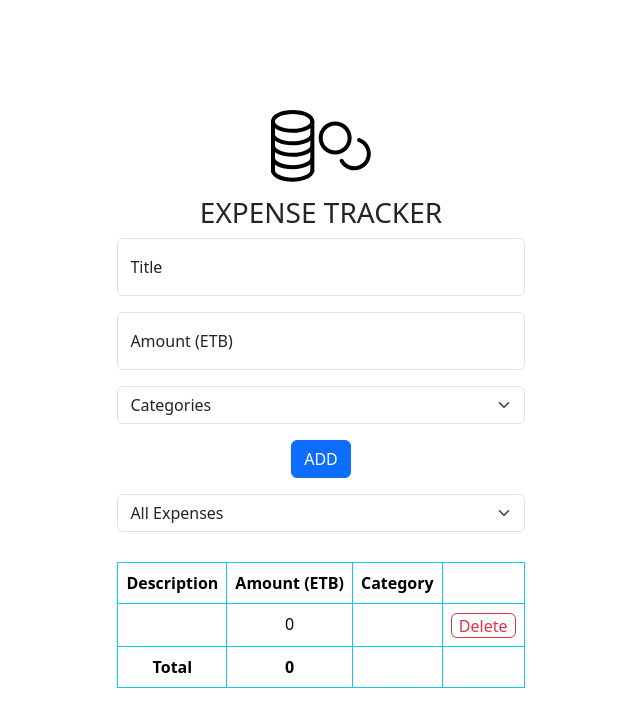
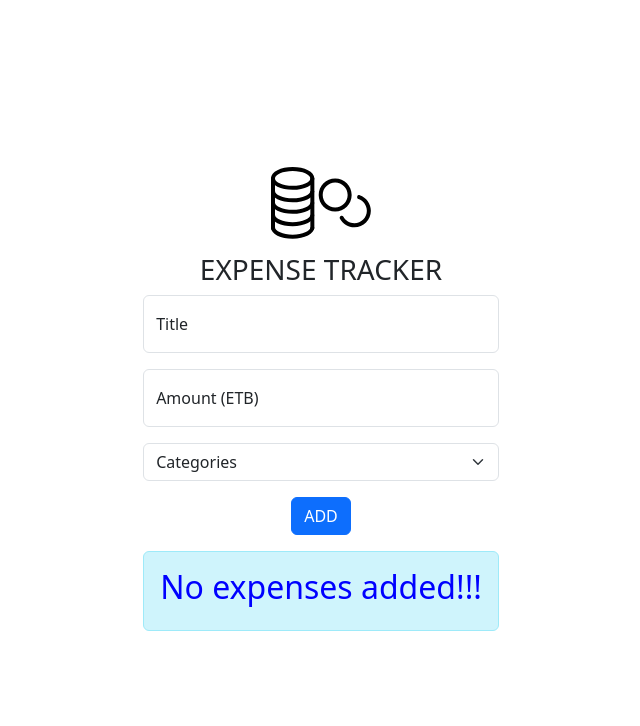
Before and after one commit to matusalasana/expense-tracker, a React (Vite) app in the folder expense-tracker-react-app/: page / in a window 1280 px wide. Shown: the top 726 px of the page, without its empty margins (319-959 px from the left). Built offline with nearby package versions, Linux system fonts and the light colour scheme.

Commit message:
hompage alert added and default list fixed

```diff
--- a/expense-tracker-react-app/src/App.css
+++ b/expense-tracker-react-app/src/App.css
@@ -4,56 +4,3 @@
   padding: 2rem;
   text-align: center;
 }
-
-.logo {
-  height: 6em;
-  padding: 1.5em;
-  will-change: filter;
-  transition: filter 300ms;
-}
-.logo:hover {
-  filter: drop-shadow(0 0 2em #646cffaa);
-}
-.logo.react:hover {
-  filter: drop-shadow(0 0 2em #61dafbaa);
-}
-
-@keyframes logo-spin {
-  from {
-    transform: rotate(0deg);
-  }
-  to {
-    transform: rotate(360deg);
-  }
-}
-
-@media (prefers-reduced-motion: no-preference) {
-  a:nth-of-type(2) .logo {
-    animation: logo-spin infinite 20s linear;
-  }
-}
-
-.card {
-  padding: 2em;
-}
-
-
-
-.cata-selection{
-  display: flex;
-  flex-direction: row;
-}
-.bi-filter{
-  background-color: aqua;
-  font-size: 25px;
-}
-.btn-outline-danger{
-  height: 25px;
-  width: 65px;
-  text-align: center;
-  padding: 0px;
-}
-
-table{
-  margin-top: 30px;
-}
--- a/expense-tracker-react-app/src/App.tsx
+++ b/expense-tracker-react-app/src/App.tsx
@@ -7,10 +7,14 @@ import logo from './assets/miscellaneous-expenses-svgrepo-com.svg'
 
 
 function App() {
+
+  const [visibility,setVisibility]=useState(false)
   const [selectedCategory,setSelectedCategory]=useState<String>("")
   const [expenses,setExpenses]=useState([
     {id:0,title:'',amount:0,category:''},
-  ])
+])
+
+
 
   const visibleExpenses = selectedCategory
   ? expenses.filter(e => e.category == selectedCategory)
@@ -19,19 +23,31 @@ function App() {
   return (
     <>
 
+
     <img src={logo} alt="expense tracker logo" />
 
     <h3>EXPENSE TRACKER</h3>
 
     <div className="mb-3">
-      <ExpenseForm onSubmit={(expense)=>setExpenses([...expenses,{...expense,id:expenses.length}])}/>
+      <ExpenseForm onSubmit={
+        (expense)=>(setExpenses([...expenses,{...expense,id:expenses.length}]),setVisibility(true))
+
+        }/>
     </div>
 
-    <div className="mb-3">
-        <ExpenseFilter onSelectCategory={category=>setSelectedCategory(category)}/>
-    </div>
+    {visibility==false&& <div className='alert alert-info' role='alert'><h2>No expenses added!!!</h2></div>}
 
-    <ExpenseListGroup expenses={visibleExpenses} onDelete={(id)=>setExpenses(expenses.filter((e)=>e.id !== id,0))}/>
+    {visibility &&
+
+      <div>
+
+        <div className="mb-3">
+            <ExpenseFilter onSelectCategory={category=>setSelectedCategory(category)}/>
+        </div>
+
+        <ExpenseListGroup expenses={visibleExpenses} onDelete={(id)=>setExpenses(expenses.filter((e)=>e.id !== id,0))}/>
+
+      </div>}
 
 
     </>
--- a/expense-tracker-react-app/src/ExpenseListGroup.tsx
+++ b/expense-tracker-react-app/src/ExpenseListGroup.tsx
@@ -12,7 +12,6 @@ interface props{
 }
 
 function ExpenseListGroup({expenses,onDelete}:props) {
-    if (expenses.length==0) return null
   return (
     <table className="table table-bordered border-info">
         <thead>
@@ -25,12 +24,15 @@ function ExpenseListGroup({expenses,onDelete}:props) {
         </thead>
         <tbody>
             {expenses.map(expense=>
-            <tr key={expense.id}>
-            <td scope="col">{expense.title}</td>
-            <td scope="col">{expense.amount}</td>
-            <td scope="col">{expense.category}</td>
-            <td scope="col"><button onClick={()=>onDelete(expense.id)} className="btn btn-outline-danger" type="button">Delete</button></td>
-            </tr>)}
+                ( expense.title==""
+                    ?null
+                    :<tr key={expense.id}>
+                    <td scope="col">{expense.title}</td>
+                    <td scope="col">{expense.amount}</td>
+                    <td scope="col">{expense.category}</td>
+                    <td scope="col"><button onClick={()=>onDelete(expense.id)} className="btn btn-outline-danger" type="button">Delete</button></td>
+                    </tr>))}
+
         </tbody>
         <tfoot>
             <tr>
--- a/expense-tracker-react-app/src/index.css
+++ b/expense-tracker-react-app/src/index.css
@@ -72,3 +72,7 @@ img{
   min-width: 60px;
   color: red;
 }
+
+h2{
+  color: blue;
+}
```
